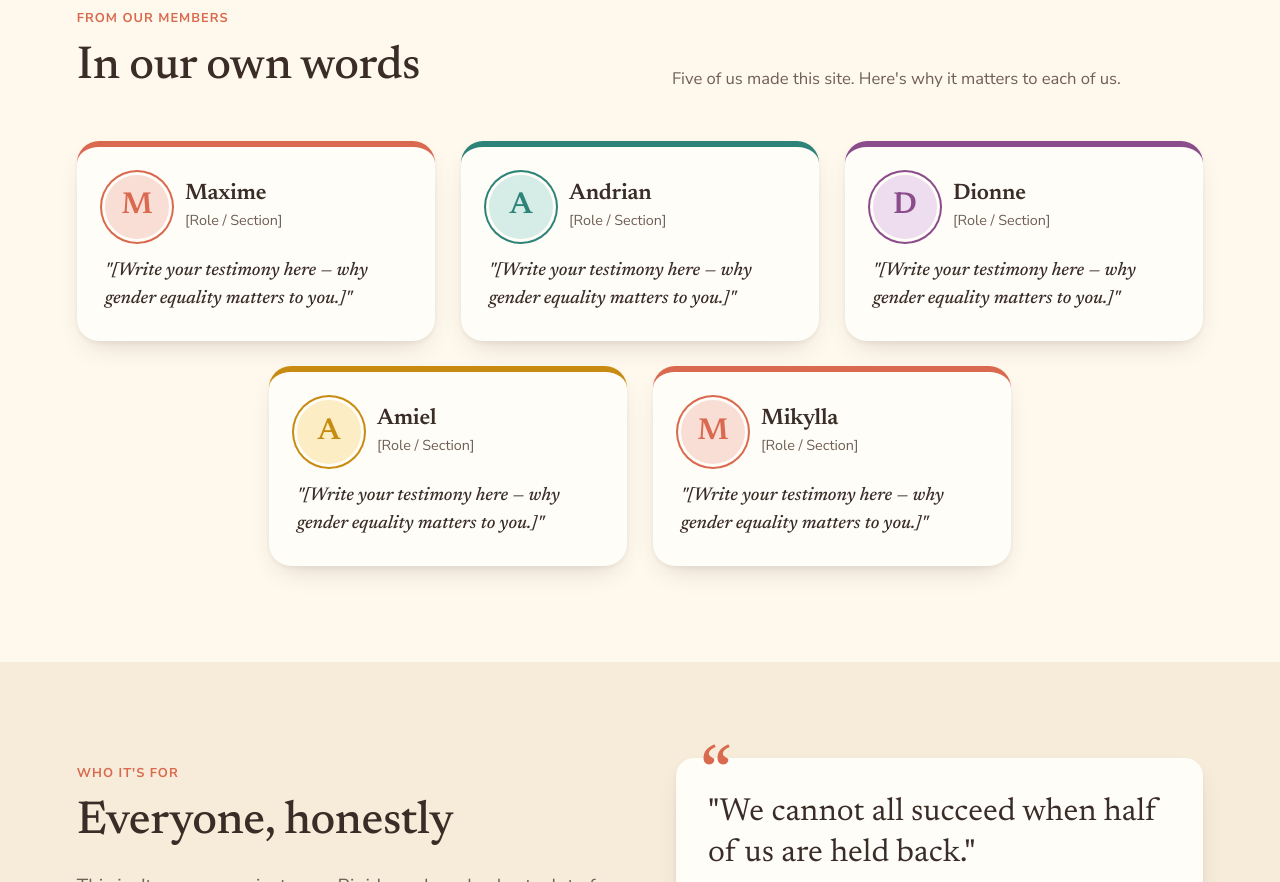
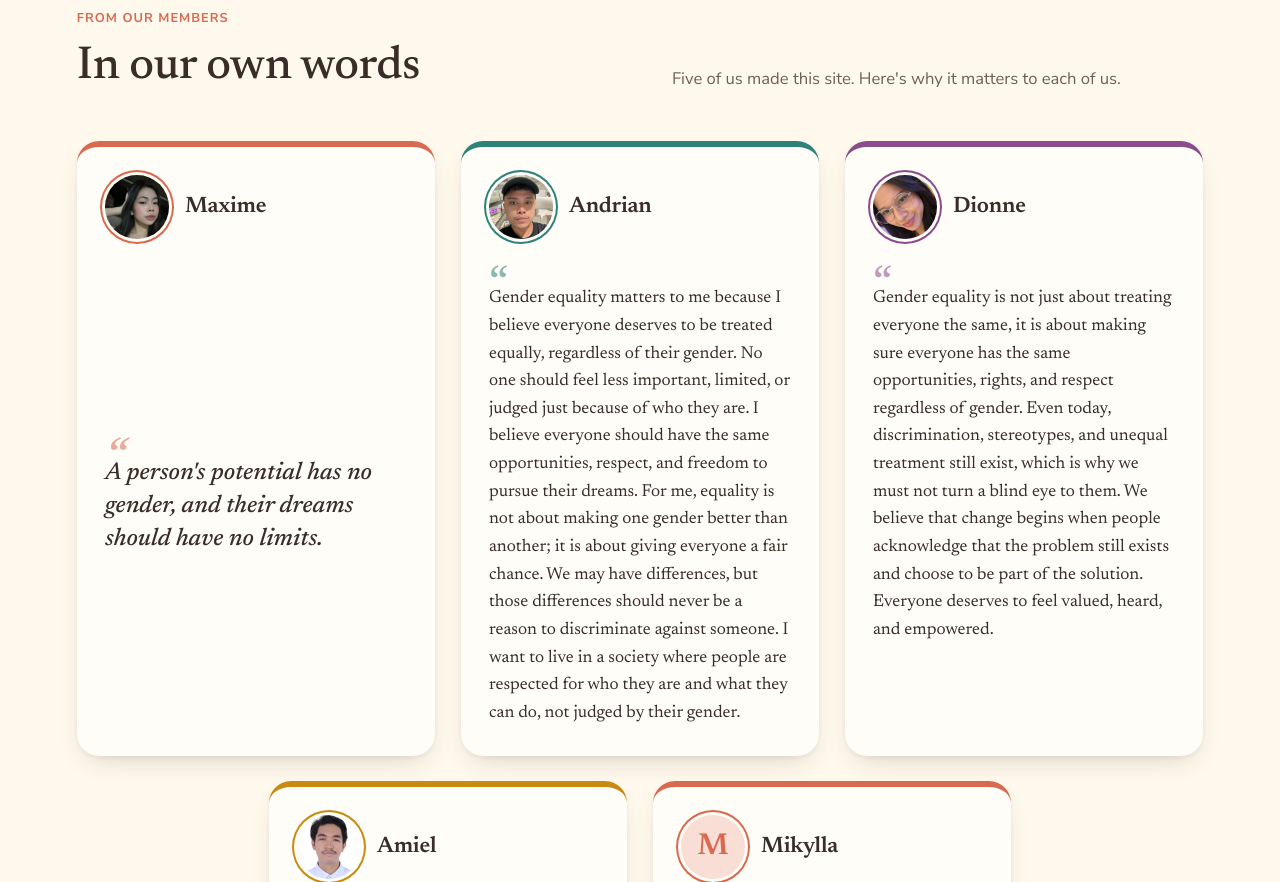
Before and after one commit to maughlat/MADAM, a plain HTML site: page about.html in a window 1280 px wide. Shown: the part 1494-2376 px from the top of the page. Drawn offline with nearby package versions, Linux system fonts and the light colour scheme.

Commit message:
Add group photo, member photos, and testimonies to About page
- Group photo in the polaroid frame (assets/team.jpg)
- Square, face-centred photos for Maxime, Andrian, Dionne, and Amiel
  (resized and stripped of phone metadata); Mikylla shows her initial
  until assets/mikylla.jpg is added
- Real testimonies for all five members; role/section lines removed
- Short testimonies get a larger, centred style; quote marks added
- Original photos folder kept out of the repo

Co-Authored-By: Claude Opus 5.5 <noreply@anthropic.com>

```diff
--- a/about.html
+++ b/about.html
@@ -75,9 +75,8 @@
   </section>
 
   <!-- ============ FROM OUR MEMBERS ============
-       To fill these in: replace [Role / Section] and the quote in each card.
-       To add photos: save them as assets/maxime.jpg, assets/andrian.jpg, assets/dionne.jpg,
-       assets/amiel.jpg, and assets/mikylla.jpg (square photos look best). -->
+       Photos live in assets/ (square, about 400 × 400). Mikylla's card shows her initial
+       until assets/mikylla.jpg is added — it will appear automatically. -->
   <section class="section">
     <div class="container">
       <div class="head reveal">
@@ -91,42 +90,42 @@
       <div class="members">
         <article class="member reveal" style="--tone:var(--coral);--tint:var(--coral-soft)">
           <div class="member__top">
-            <div class="member__avatar"><span>M</span><img src="assets/maxime.jpg" alt="" onerror="this.remove()"></div>
-            <div><h3>Maxime</h3><p class="member__role">[Role / Section]</p></div>
+            <div class="member__avatar"><span>M</span><img src="assets/maxime.jpg" alt="Photo of Maxime" onerror="this.remove()"></div>
+            <h3>Maxime</h3>
           </div>
-          <blockquote class="member__quote">"[Write your testimony here — why gender equality matters to you.]"</blockquote>
+          <blockquote class="member__quote member__quote--short">A person's potential has no gender, and their dreams should have no limits.</blockquote>
         </article>
 
         <article class="member reveal" style="--tone:var(--teal);--tint:var(--teal-soft)">
           <div class="member__top">
-            <div class="member__avatar"><span>A</span><img src="assets/andrian.jpg" alt="" onerror="this.remove()"></div>
-            <div><h3>Andrian</h3><p class="member__role">[Role / Section]</p></div>
+            <div class="member__avatar"><span>A</span><img src="assets/andrian.jpg" alt="Photo of Andrian" onerror="this.remove()"></div>
+            <h3>Andrian</h3>
           </div>
-          <blockquote class="member__quote">"[Write your testimony here — why gender equality matters to you.]"</blockquote>
+          <blockquote class="member__quote">Gender equality matters to me because I believe everyone deserves to be treated equally, regardless of their gender. No one should feel less important, limited, or judged just because of who they are. I believe everyone should have the same opportunities, respect, and freedom to pursue their dreams. For me, equality is not about making one gender better than another; it is about giving everyone a fair chance. We may have differences, but those differences should never be a reason to discriminate against someone. I want to live in a society where people are respected for who they are and what they can do, not judged by their gender.</blockquote>
         </article>
 
         <article class="member reveal" style="--tone:var(--berry);--tint:var(--berry-soft)">
           <div class="member__top">
-            <div class="member__avatar"><span>D</span><img src="assets/dionne.jpg" alt="" onerror="this.remove()"></div>
-            <div><h3>Dionne</h3><p class="member__role">[Role / Section]</p></div>
+            <div class="member__avatar"><span>D</span><img src="assets/dionne.jpg" alt="Photo of Dionne" onerror="this.remove()"></div>
+            <h3>Dionne</h3>
           </div>
-          <blockquote class="member__quote">"[Write your testimony here — why gender equality matters to you.]"</blockquote>
+          <blockquote class="member__quote">Gender equality is not just about treating everyone the same, it is about making sure everyone has the same opportunities, rights, and respect regardless of gender. Even today, discrimination, stereotypes, and unequal treatment still exist, which is why we must not turn a blind eye to them. We believe that change begins when people acknowledge that the problem still exists and choose to be part of the solution. Everyone deserves to feel valued, heard, and empowered.</blockquote>
         </article>
 
         <article class="member reveal" style="--tone:#C88B12;--tint:var(--sun-soft)">
           <div class="member__top">
-            <div class="member__avatar"><span>A</span><img src="assets/amiel.jpg" alt="" onerror="this.remove()"></div>
-            <div><h3>Amiel</h3><p class="member__role">[Role / Section]</p></div>
+            <div class="member__avatar"><span>A</span><img src="assets/amiel.jpg" alt="Photo of Amiel" onerror="this.remove()"></div>
+            <h3>Amiel</h3>
           </div>
-          <blockquote class="member__quote">"[Write your testimony here — why gender equality matters to you.]"</blockquote>
+          <blockquote class="member__quote">Society is now loudly demanding for more equal treatment and wages between straight men, women, and LGBTQIA+. We must heed to these calls by advancing and empowering the rights of women and LGBTQIA+, both in school and in the workplace. When everyone is given the opportunity to participate, contribute, and thrive without prejudice, all can be more productive and harmonious; all people will be valued regardless of gender or creed.</blockquote>
         </article>
 
         <article class="member reveal" style="--tone:var(--coral);--tint:var(--coral-soft)">
           <div class="member__top">
-            <div class="member__avatar"><span>M</span><img src="assets/mikylla.jpg" alt="" onerror="this.remove()"></div>
-            <div><h3>Mikylla</h3><p class="member__role">[Role / Section]</p></div>
+            <div class="member__avatar"><span>M</span><img src="assets/mikylla.jpg" alt="Photo of Mikylla" onerror="this.remove()"></div>
+            <h3>Mikylla</h3>
           </div>
-          <blockquote class="member__quote">"[Write your testimony here — why gender equality matters to you.]"</blockquote>
+          <blockquote class="member__quote">Gender equality matters to me because no one should have to change who they are to be accepted. Gender should never decide what we can do or how much respect we get. We should all be free to be ourselves without shame. I want to help build a kinder, less judgmental world where everyone feels they belong. Without the labels, we are all different, we are all valid, and we all deserve the same respect and dignity. “Labels may well divide us in the eyes of others, but they will never in any way define our value.”</blockquote>
         </article>
       </div>
     </div>
--- a/css/style.css
+++ b/css/style.css
@@ -669,7 +669,6 @@ strong { font-weight: 700; }
 .member:nth-child(5) { grid-column: 4 / span 2; }
 .member__top { display: flex; align-items: center; gap: 16px; }
 .member__top h3 { margin: 0; }
-.member__role { margin: 2px 0 0; font-size: .9rem; color: var(--muted); }
 .member__avatar {
   position: relative;
   flex-shrink: 0;
@@ -683,7 +682,10 @@ strong { font-weight: 700; }
 }
 .member__avatar span { font-family: var(--font-head); font-size: 1.9rem; font-weight: 600; color: var(--tone); }
 .member__avatar img { position: absolute; inset: 0; width: 100%; height: 100%; object-fit: cover; }
-.member__quote { margin: 0; font-family: var(--font-head); font-style: italic; font-size: 1.15rem; line-height: 1.5; color: var(--ink); }
+.member__quote { position: relative; margin: 0; padding-top: 6px; font-family: var(--font-head); font-size: 1.08rem; line-height: 1.6; color: var(--ink); }
+.member__quote::before { content: '“'; display: block; height: 22px; font-size: 3rem; line-height: 1; color: var(--tone); opacity: .55; }
+/* a one-line testimony gets more presence so the card doesn't feel empty */
+.member__quote--short { flex: 1; display: flex; flex-direction: column; justify-content: center; font-size: clamp(1.4rem, 1.9vw, 1.8rem); font-style: italic; line-height: 1.35; }
 @media (max-width: 1000px) {
   .members { grid-template-columns: repeat(2, minmax(0, 1fr)); }
   .member, .member:nth-child(4) { grid-column: span 1; }
```
Also changed, not shown: assets/amiel.jpg (added), assets/andrian.jpg (added), assets/dionne.jpg (added), assets/maxime.jpg (added), assets/team.jpg (added), 2 other files.
